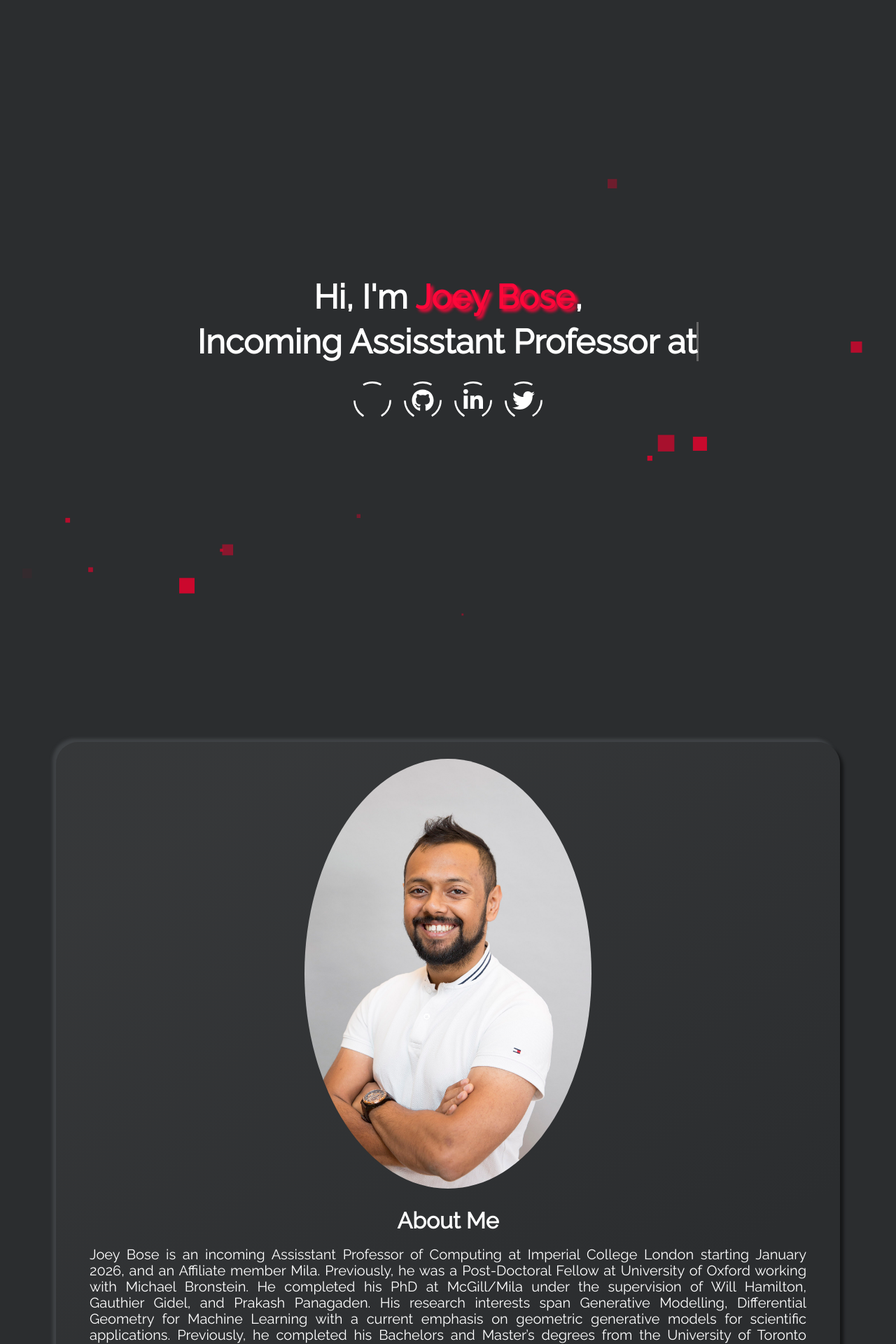
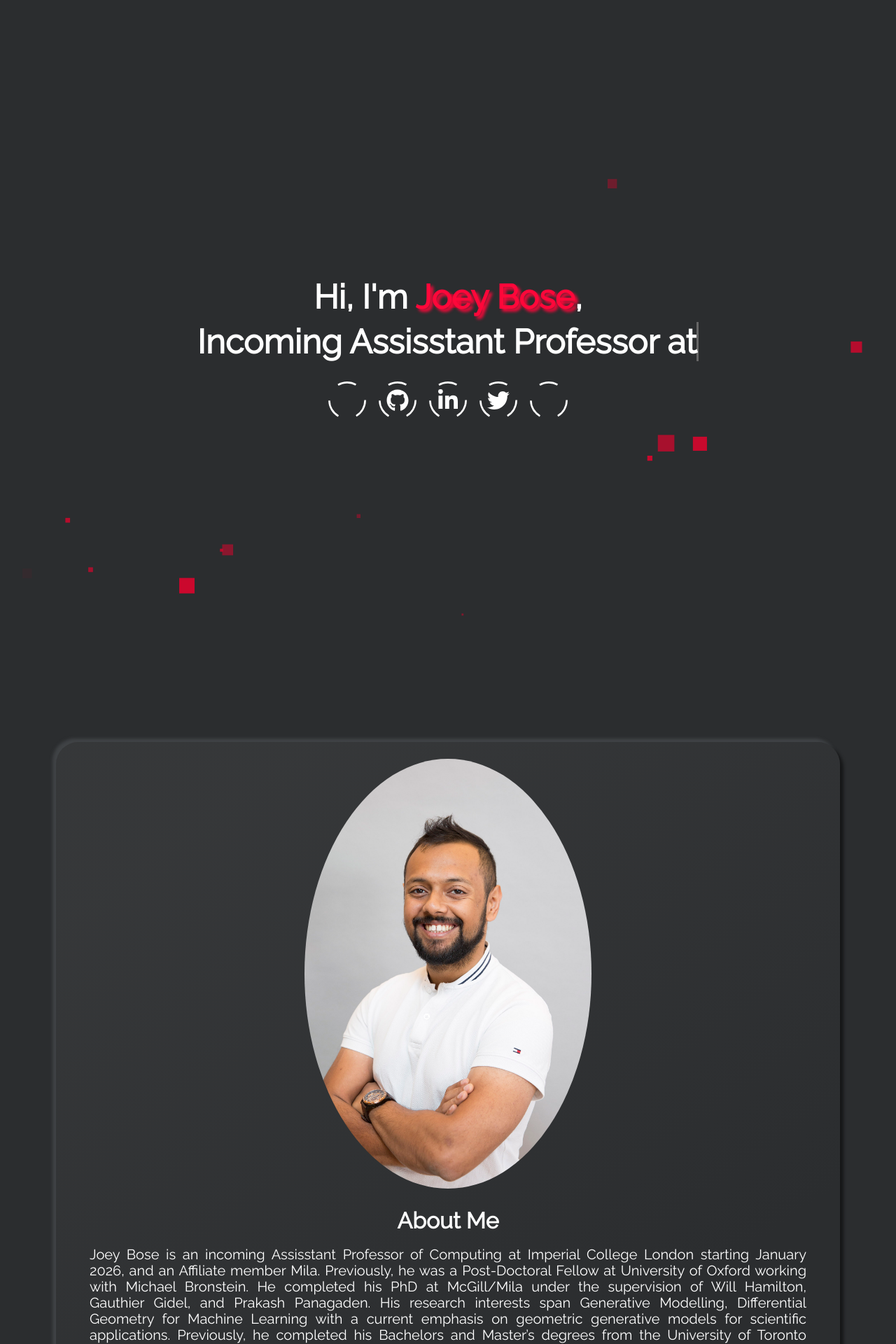
Before and after one commit to joeybose/joeybose.github.io, a Jekyll site: the page built from index.html, in a window 1280 px wide. Shown: the top 1920 px of the page at 70% size. Built offline with Jekyll 4.4.1, drawn with Linux system fonts in a browser that asks for light colours; some of the changed text lies outside the part shown.

Commit message:
Switch to dart-sass and expose gulp tasks

```diff
--- a/_config.yml
+++ b/_config.yml
@@ -54,7 +54,10 @@ about_me_description: Joey Bose is an incoming Assisstant Professor of Computing
 # > setting this to false, will omit the Skills section
 show_skills_card: true
 # about_me_title: The will be displayed as the title in the Skills section
-skills_title: Research Interests, Students, Teaching
+skills_title: Research Interests, Students, Teaching & Prospective Students
+
+# PROSPECTIVE STUDENTS SECTION
+prospective_students_title: Prospective Students
 
 # TIMELINE SECTION
 # show_timeline_card:
--- /dev/null
+++ b/_data/skills-students.yml
@@ -0,0 +1,3 @@
+# List of supervised students
+# - name: Student Name
+#   weight: 1
--- a/_includes/landing-page.html
+++ b/_includes/landing-page.html
@@ -103,6 +103,17 @@
           <span class="label">Twitter</span>
         </a>
       {% endif %}
+      <a class="social-link" aria-label="Prospective Students" href="{{ '/phd-positions/' | prepend: site.baseurl }}">
+        <svg viewBox="0 0 200 200" class="circle">
+          <circle cx="100" cy="100" r="80" />
+        </svg>
+        <div class="social">
+          <svg class="social-svg" viewBox="0 0 48 48">
+            <use x="12" y="12" width="24" height="24" viewBox="0 0 48 48" xlink:href="{{ '/assets/img/solid.svg#user-graduate' | prepend: site.baseurl }}"></use>
+          </svg>
+        </div>
+        <span class="label">Prospective Students</span>
+      </a>
     </div>
   </div>
 </div>
--- a/_includes/section-skills.html
+++ b/_includes/section-skills.html
@@ -1,73 +1,33 @@
 <h1 class="title">{{site.skills_title}}</h1>
 
 <div id="skills">
-  <input type="radio" id="all" name="filter" checked />
-  <label class="filter-button neumorphism-button" for="all">All</label>
-  <input type="radio" id="language" name="filter" />
-  <label class="filter-button neumorphism-button" for="language">Area</label>
-  <input type="radio" id="framework" name="filter" />
-  <label class="filter-button neumorphism-button" for="framework">Frameworks</label>
-  <input type="radio" id="tool" name="filter" />
-  <label class="filter-button neumorphism-button" for="tool">Teaching</label>
+  <input type="radio" id="research" name="filter" checked />
+  <label class="filter-button neumorphism-button" for="research">Research Interests</label>
+  <input type="radio" id="students" name="filter" />
+  <label class="filter-button neumorphism-button" for="students">Students</label>
+  <input type="radio" id="teaching" name="filter" />
+  <label class="filter-button neumorphism-button" for="teaching">Teaching</label>
+  <input type="radio" id="prospective" name="filter" />
+  <label class="filter-button neumorphism-button" for="prospective">{{ site.prospective_students_title }}</label>
 
   {% for language in site.data.skills-languages %}
-    <div skill-type="language" skill-weight="{{language.weight}}" data-aos="zoom-in">
+    <div skill-type="research" skill-weight="{{language.weight}}" data-aos="zoom-in">
       {{language.name}}
     </div>
   {% endfor %}
-  {% for framework in site.data.skills-frameworks %}
-    <div skill-type="framework" skill-weight="{{framework.weight}}" data-aos="zoom-in">
-      {{framework.name}}
+  {% for student in site.data.skills-students %}
+    <div skill-type="students" skill-weight="{{student.weight}}" data-aos="zoom-in">
+      {{student.name}}
     </div>
   {% endfor %}
-  {% for tool in site.data.skills-tools %}
-    <div skill-type="tool" skill-weight="{{tool.weight}}" data-aos="zoom-in">
-	  <a class="highlight-link" href="{{tool.blog}}" target="_blank" rel="noreferrer">
-      {{tool.name}}
-	  </a>
+  {% for teaching in site.data.skills-teaching %}
+    <div skill-type="teaching" skill-weight="{{teaching.weight}}" data-aos="zoom-in">
+      <a class="highlight-link" href="{{teaching.blog}}" target="_blank" rel="noreferrer">
+        {{teaching.name}}
+      </a>
     </div>
   {% endfor %}
+  <div skill-type="prospective" data-aos="zoom-in">
+    <a class="highlight-link" href="{{ '/phd-positions/' | prepend: site.baseurl }}">Prospective Phd Students</a>
+  </div>
 </div>
-
-<!--<h1 class="title">{{site.skills_title}}</h1>-->
-
-<!--<div id="skills">-->
-  <!--<input type="radio" id="all" name="filter" checked />-->
-  <!--<label class="filter-button neumorphism-button" for="all">All</label>-->
-  <!--[><input type="radio" id="teaching" name="filter" checked /><]-->
-  <!--[><label class="filter-button neumorphism-button" for="language">Area</label><]-->
-  <!--[><input type="radio" id="framework" name="filter" /><]-->
-  <!--[><label class="filter-button neumorphism-button" for="framework">Frameworks</label><]-->
-  <!--<input type="radio" id="teaching" name="filter" />-->
-  <!--<label class="filter-button neumorphism-button" for="teaching">Teaching</label>-->
-  <!--<input type="radio" id="language" name="filter" />-->
-  <!--<label class="filter-button neumorphism-button" for="language">Language</label>-->
-  <!--[><input type="radio" id="tool" name="filter" /><]-->
-  <!--[><label class="filter-button neumorphism-button" for="tool">Tools</label><]-->
-
-  <!--[>{% for framework in site.data.skills-frameworks %}<]-->
-    <!--[><div skill-type="framework" skill-weight="{{framework.weight}}" data-aos="zoom-in"><]-->
-      <!--[>{{framework.name}}<]-->
-    <!--[></div><]-->
-  <!--[>{% endfor %}<]-->
-  <!--{% for teaching in site.data.skills-teaching %}-->
-    <!--<div skill-type="teaching" skill-weight="{{teaching.weight}}" data-aos="zoom-in">-->
-      <!--{{teaching.name}}-->
-    <!--</div>-->
-    <!--{% if teaching.name %}-->
-    <!--<a class="highlight-link" href="{{teaching.blog | prepend: site.baseurl}}"  target="_blank" rel="noreferrer">-->
-        <!--blog-->
-      <!--</a>-->
-    <!--{% endif %}-->
-  <!--{% endfor %}-->
-  <!--{% for language in site.data.skills-languages %}-->
-    <!--<div skill-type="language" skill-weight="{{language.weight}}" data-aos="zoom-in">-->
-      <!--{{language.name}}-->
-    <!--</div>-->
-  <!--{% endfor %}-->
-  <!--[>{% for tool in site.data.skills-tools %}<]-->
-    <!--[><div skill-type="tool" skill-weight="{{tool.weight}}" data-aos="zoom-in"><]-->
-      <!--[>{{tool.name}}<]-->
-    <!--[></div><]-->
-  <!--[>{% endfor %}<]-->
-<!--</div>-->
--- a/_sass/main.scss
+++ b/_sass/main.scss
@@ -1,6 +1,3 @@
----
----
-
 /* Imports */
 @charset "utf-8";
 
@@ -405,16 +402,20 @@ a {
     transition: opacity 0.5s;
   }
 
-  div[skill-type="language"] {
+  div[skill-type="research"] {
     color: #e84a5f;
   }
 
-  div[skill-type="framework"] {
-    color: #ff847c;
+  div[skill-type="students"] {
+    color: #8d9db6;
   }
 
-  div[skill-type="tool"] {
+  div[skill-type="teaching"] {
     color: #fecea8;
+  }
+
+  div[skill-type="prospective"] {
+    color: #99b898;
   }
 
   div[skill-weight="1"] {
@@ -746,18 +747,19 @@ a {
       @include neumorphism-button-pressed();
     }
 
-    input[id="language"]:checked ~ div[skill-type="framework"],
-    input[id="language"]:checked ~ div[skill-type="tool"] {
+    input[id="research"]:checked ~ div[skill-type]:not([skill-type="research"]) {
       @include filter-out;
     }
 
-    input[id="framework"]:checked ~ div[skill-type="language"],
-    input[id="framework"]:checked ~ div[skill-type="tool"] {
+    input[id="students"]:checked ~ div[skill-type]:not([skill-type="students"]) {
       @include filter-out;
     }
 
-    input[id="tool"]:checked ~ div[skill-type="language"],
-    input[id="tool"]:checked ~ div[skill-type="framework"] {
+    input[id="teaching"]:checked ~ div[skill-type]:not([skill-type="teaching"]) {
+      @include filter-out;
+    }
+
+    input[id="prospective"]:checked ~ div[skill-type]:not([skill-type="prospective"]) {
       @include filter-out;
     }
   }
--- a/package.json
+++ b/package.json
@@ -15,10 +15,10 @@
     "gulp-concat": "^2.6.1",
     "gulp-cssnano": "^2.1.3",
     "gulp-rename": "^2.0.0",
-    "gulp-sass": "^4.1.0",
+    "gulp-sass": "^5.1.0",
     "gulp-uglify": "^3.0.2",
     "js-yaml": "^3.14.0",
     "lodash": "^4.17.20",
-    "node-sass": "^4.13.1"
+    "sass": "^1.69.0"
   }
 }
```
Also changed, not shown: _data/skills-frameworks.yml (deleted, +0 -12 lines), _data/skills-tools.yml (deleted, +0 -10 lines), _pages/phd-positions.md (added, +8 -0 lines), gulpfile.js (+7 -1 lines), assets/css/main.min.css, 1 other file.
